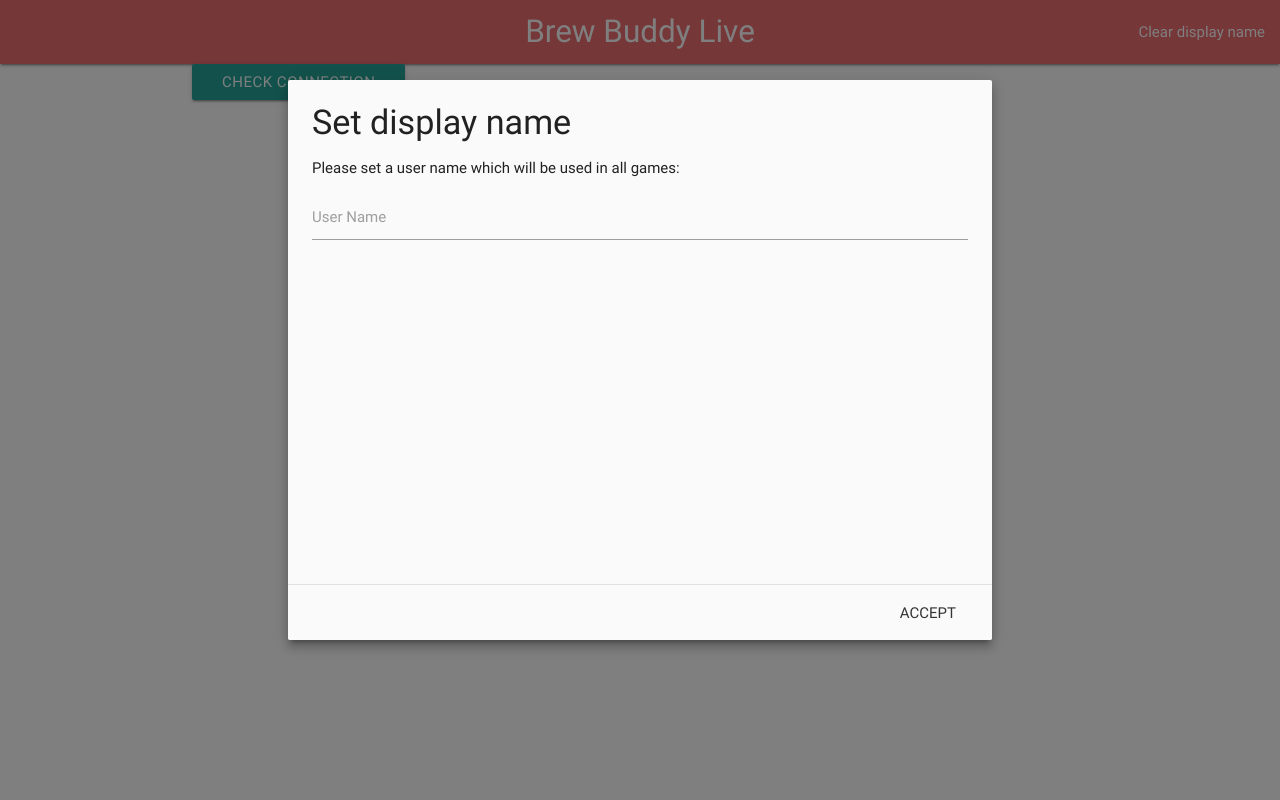
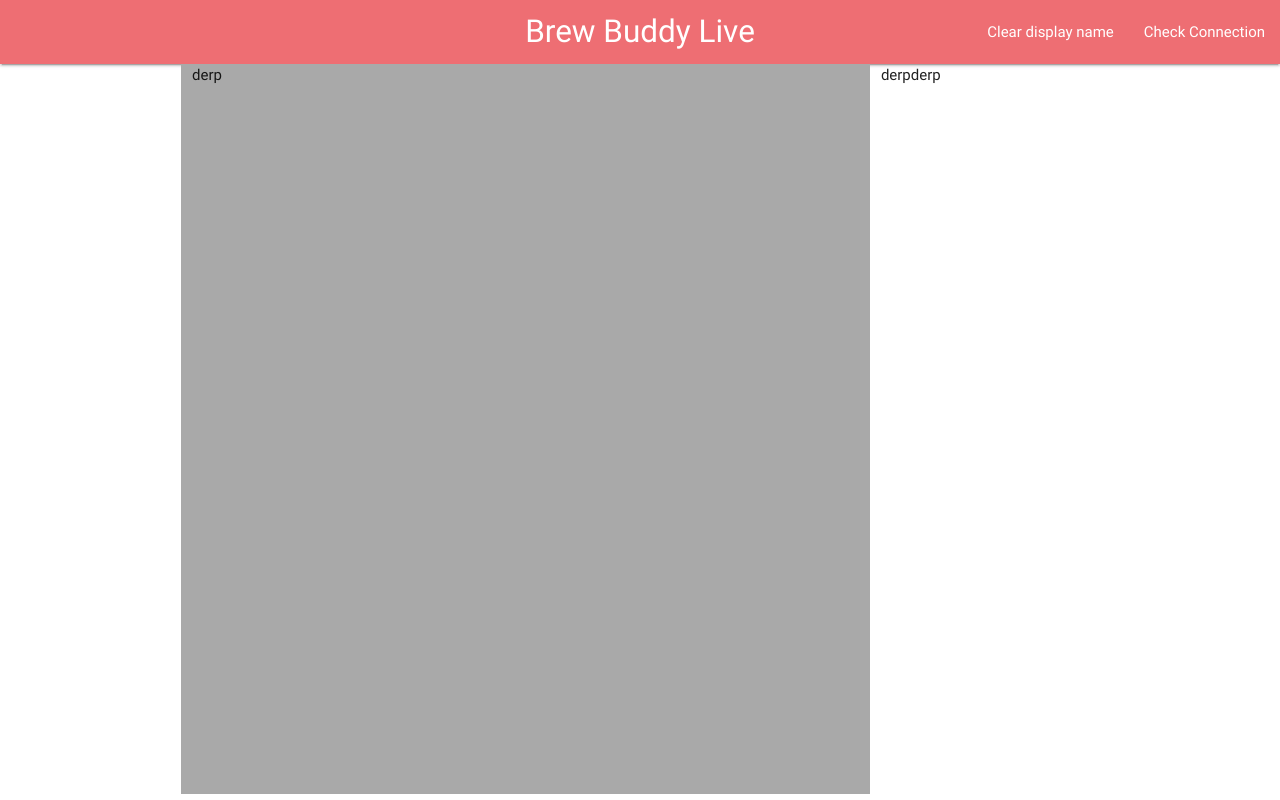
Before and after one commit to sok-6/brew-buddy-server, a website: page www/index.html in a window 1280 px wide. Drawn offline with nearby package versions, Linux system fonts and the light colour scheme; no server answers.

Commit message:
More flex attempts

```diff
--- a/www/index.html
+++ b/www/index.html
@@ -6,10 +6,22 @@
   <link rel="stylesheet" href="https://cdnjs.cloudflare.com/ajax/libs/materialize/0.100.2/css/materialize.min.css">
 
   <style>
-    html,body{
+    html,
+    body {
       height: 100%;
+      margin: 0px;
     }
-    /*https://stackoverflow.com/questions/10825879/how-can-a-variable-height-sticky-footer-be-defined-in-pure-css/26558049#26558049*/
+
+    #flex-container {
+      display: flex;
+      flex-direction: column;
+      height: calc(100% - 70px);
+    }
+
+    .full-height {
+      height:100%;
+      margin-bottom: 0;
+    }
   </style>
 
   <meta name="viewport" content="width=device-width, initial-scale=1.0" />
@@ -24,12 +36,22 @@
         <li>
           <a onclick="setDisplayName('')">Clear display name</a>
         </li>
+        <li>
+          <a onclick="initiateConnectionCheck()">Check Connection</a>
+        </li>
       </ul>
     </div>
   </nav>
 
-  <div class="container">
-    <a class="waves-effect waves-light btn" onclick="initiateConnectionCheck()">Check Connection</a>
+  <div id="flex-container" class="container">
+    <div class="full-height row">
+      <div class="full-height col m9 s12" style="background-color: darkgray;">
+        derp
+      </div>
+      <div class="full-height col m3 s12">
+        derpderp
+      </div>
+    </div>
   </div>
 
   <!-- Modal for user name -->
@@ -54,7 +76,7 @@
 
   <script>
     var socket;
-    var cookieName = "";
+    var cookieName = "123";
 
     let getCookie = (cname) => {
       // var name = cname + "=";
```
Lines whose indentation alone changed are shown as unchanged.
